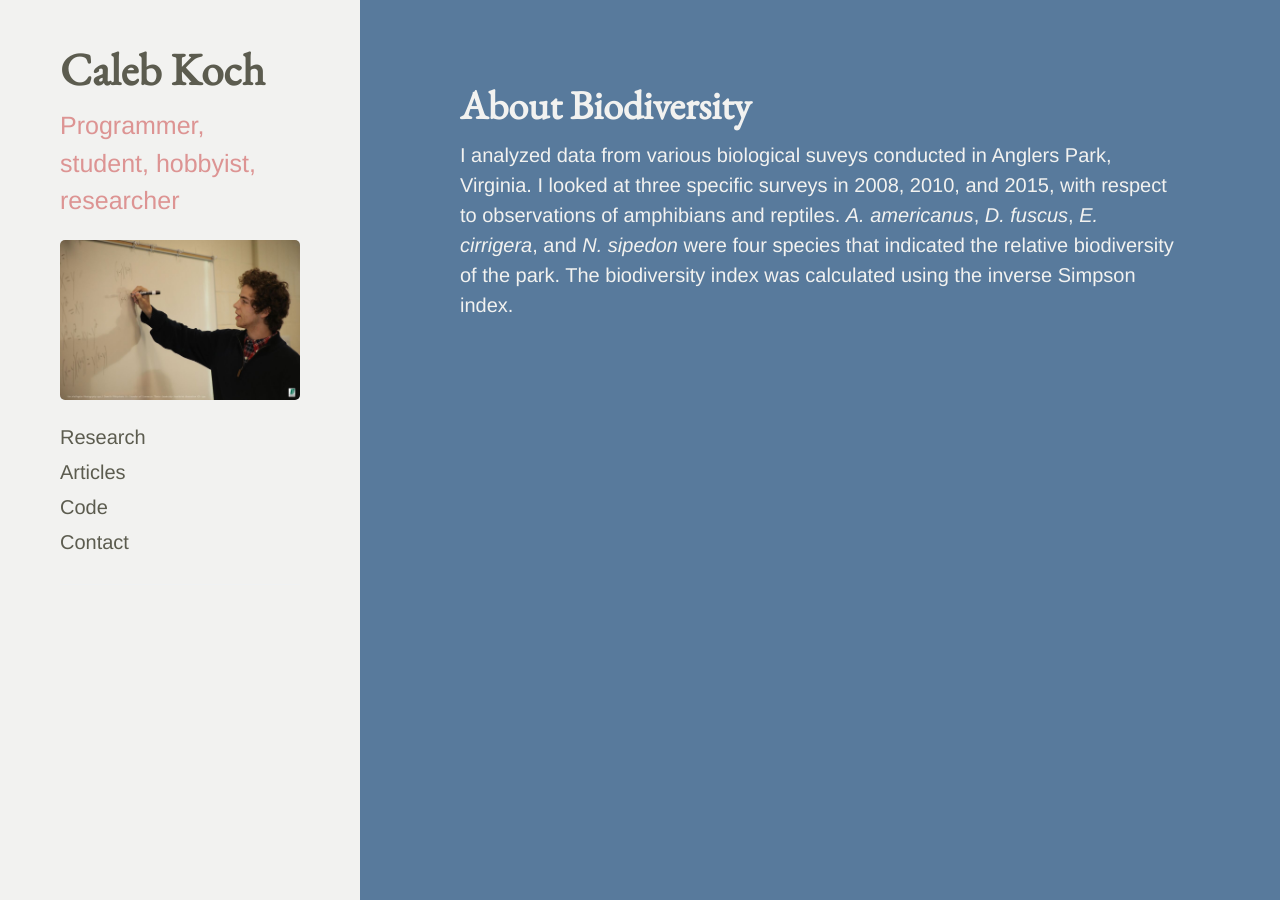
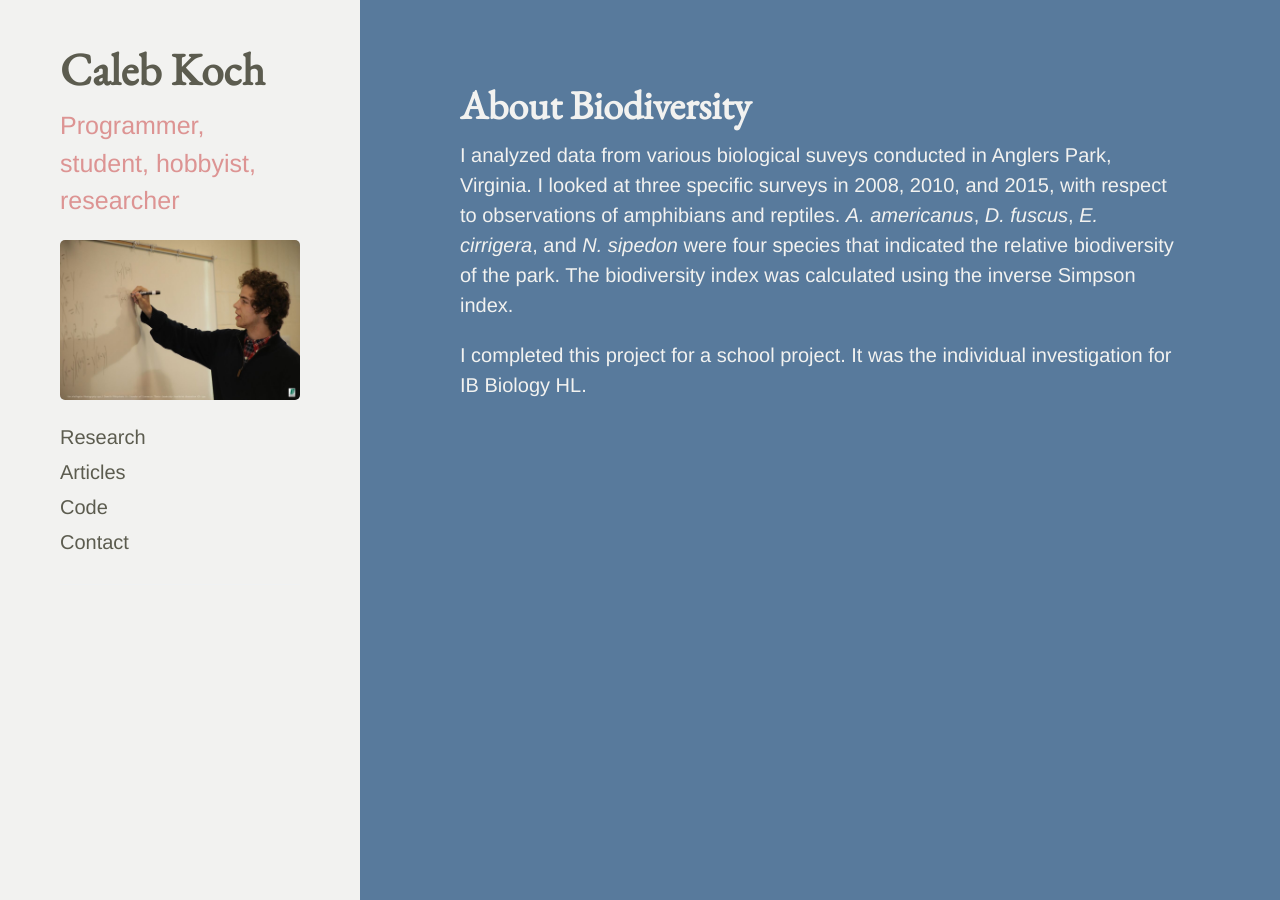
Before and after one commit to cakoch10/cakoch10.github.io, a Jekyll site: the page built from bio.md, in a window 1280 px wide. Built offline with Jekyll 4.4.1, drawn with Linux system fonts in a browser that asks for light colours; Markdown is read by kramdown in place of the engine named in the settings.

Commit message:
Update bio.md

```diff
--- a/bio.md
+++ b/bio.md
@@ -8,3 +8,7 @@ I analyzed data from various biological suveys conducted in Anglers Park, Virgin
 and 2015, with respect to observations of amphibians and reptiles. _A. americanus_, _D. fuscus_, _E. cirrigera_, and _N. sipedon_ were
 four species that indicated the relative biodiversity of the park. The biodiversity index was calculated using the inverse Simpson index.
 </span>
+
+<span style="color:#f2f2f0">
+I completed this project for a school project. It was the individual investigation for IB Biology HL.
+</span>
```
